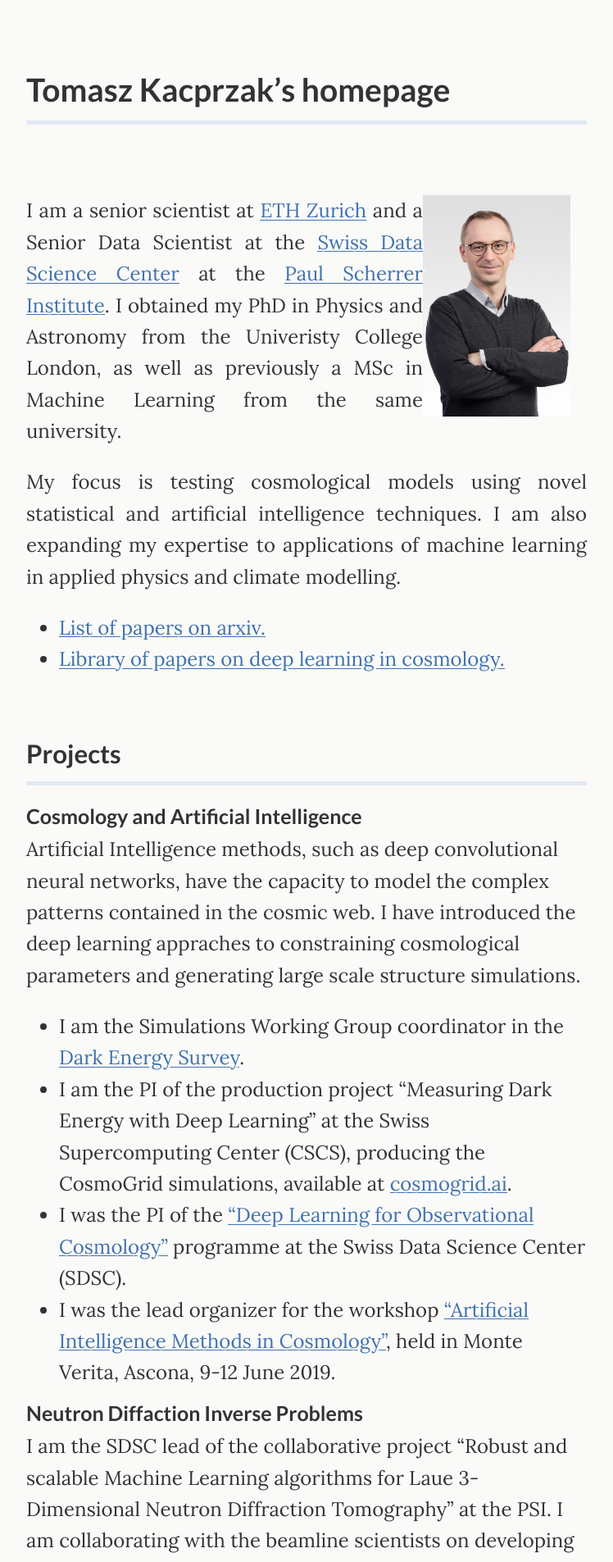
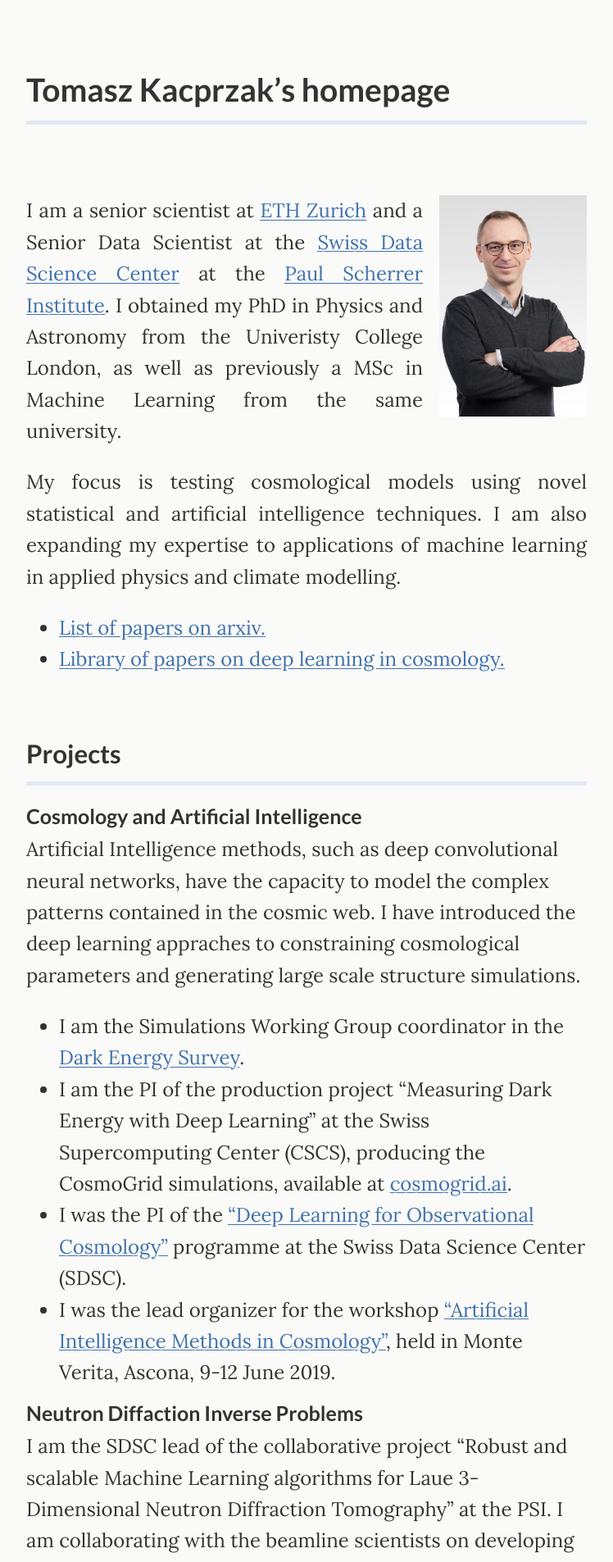
Before and after one commit to tomaszkacprzak/tomaszkacprzak.github.io, a Jekyll site: the page built from index.md, in a window 1280 px wide. Shown: the top 1905 px of the page at 82% size, without its empty margins (266-1014 px from the left). Built offline with Jekyll 4.4.1, drawn with Linux system fonts in a browser that asks for light colours.

Commit message:
Update index.md

```diff
--- a/index.md
+++ b/index.md
@@ -11,7 +11,7 @@ layout: default
 
 <br>
 
-<img style="padding: 0px 20px 20px 0px; float:right" width="200" src="assets/img/Kacprzak_Tomasz-684x1024.jpg" />
+<img style="padding: 0px 0px 20px 20px; float:right" width="200" src="assets/img/Kacprzak_Tomasz-684x1024.jpg" />
 <div style="text-align: justify">
 I am a senior scientist at [ETH Zurich](https://www.cosmology.ethz.ch) and a Senior Data Scientist at the [Swiss Data Science Center](https://www.datascience.ch) at the [Paul Scherrer Institute](https://www.psi.ch). I obtained my PhD in Physics and Astronomy from the Univeristy College London, as well as previously a MSc in Machine Learning from the same university.
 
```
